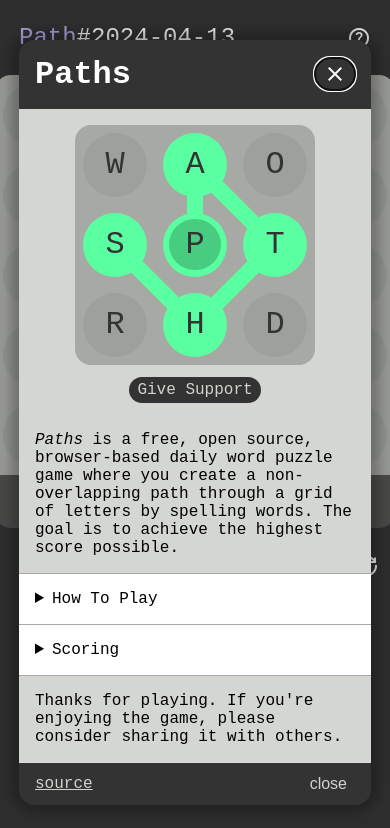
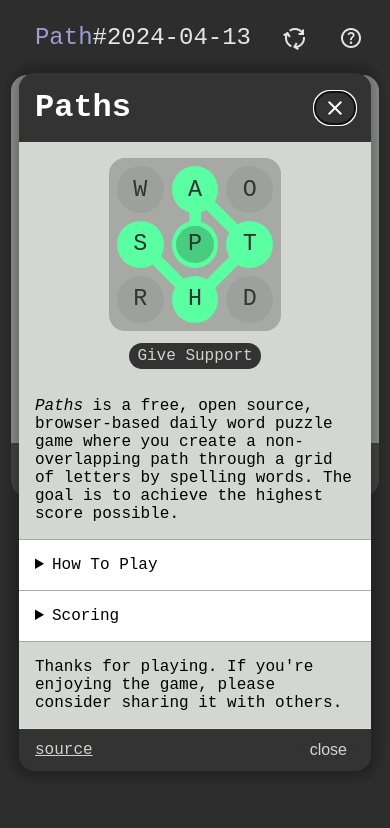
Before and after one commit to kflorence/paths, a website built with Parcel: page src/index.html in a window 390 px wide. Both pictures are taken after a click on the element "help". Built offline with nearby package versions, Linux system fonts and the light colour scheme.

Commit message:
Various fixes and updates
Better UI on small screens for 7x7 and 9x9 grids. Added numbers to words
spelled so it's clear what order they are listed in. Moved the "play
again" icon to the header.

```diff
--- a/src/components/cell.js
+++ b/src/components/cell.js
@@ -23,7 +23,12 @@ export class Cell {
     ])
 
     this.#$content.className = 'content'
-    this.#$element.append(this.#$content)
+
+    const $background = document.createElement('div')
+    $background.classList.add('background')
+    $background.append(this.#$content)
+
+    this.#$element.append($background)
 
     this.update()
   }
@@ -129,7 +134,7 @@ export class Cell {
 
   static FlagsByName = Object.fromEntries(Object.values(Cell.Flags).map((flag) => [flag.name, flag]))
 
-  static StickyFlags = Object.freeze([Cell.Flags.Active, Cell.Flags.Swapped])
+  static StickyFlags = Object.freeze([Cell.Flags.Swapped])
 
   static Name = 'cell'
 
--- a/src/components/game.js
+++ b/src/components/game.js
@@ -5,6 +5,7 @@ import 'tippy.js/dist/tippy.css'
 import { State } from './state'
 import { Word } from './word'
 import { writeToClipboard } from './util'
+import { Cell } from './cell'
 
 const $expand = document.getElementById('expand')
 const $footer = document.getElementById('footer')
@@ -39,7 +40,11 @@ export class Game {
     $path.href = `?${State.Params.Id}=${this.#grid.id}`
     $path.textContent = this.#grid.id
 
-    this.#state = new State('game', {}, [State.Params.Expand])
+    this.#state = new State(
+      'game',
+      {},
+      { params: { [State.Params.Expand]: new State.Param(State.Params.Expand) } }
+    )
 
     this.#eventListeners.add([
       { type: 'change', element: $includeState, handler: this.#onIncludeStateChange },
@@ -58,12 +63,13 @@ export class Game {
     this.#updateWidthSelector()
   }
 
-  getScore (words, statistics = this.#grid.getStatistics()) {
-    let score = words.reduce((points, word) => points + word.points, 0)
-    if (statistics.progress === 100) {
-      score += this.#grid.size
-    }
-    return score
+  getScore (words) {
+    const { length, points } = words.reduce(
+      (acc, word) => ({ length: acc.length + word.content.length, points: acc.points + word.points }),
+      { length: 0, points: 0 }
+    )
+    const size = this.#grid.size
+    return points + (length === size ? size : 0)
   }
 
   reset () {
@@ -79,11 +85,13 @@ export class Game {
     const url = new URL(State.url.toString())
     const words = this.#grid.getWords()
     const statistics = this.#grid.getStatistics()
-    const score = this.getScore(words, statistics)
+    const score = this.getScore(words)
 
-    url.searchParams.set(State.Params.Id, id)
     if (state.includeStateInShareUrl) {
       url.searchParams.set(State.Params.State, this.#grid.getState())
+    } else {
+      url.searchParams.set(State.Params.Id, id)
+      url.searchParams.set(State.Params.Width, width)
     }
 
     const content = `Paths #${id} (${size})\n` +
@@ -151,8 +159,8 @@ export class Game {
   }
 
   #updateSelection () {
-    const selection = this.#grid.getSelection()
-
+    const selection = this.#grid.getSelection().filter((cell) => !cell.getFlags().has(Cell.Flags.Swap))
+    console.log(selection)
     $selection.replaceChildren()
     $selection.classList.remove(Game.ClassNames.Valid)
 
@@ -227,7 +235,7 @@ export class Game {
     $words.replaceChildren(...words.map((word, index) => {
       const $word = document.createElement('span')
       $word.classList.add(Game.ClassNames.Word)
-      $word.textContent = word.content
+      $word.textContent = `${index + 1}. ${word.content}`
       const $points = document.createElement('span')
       $points.classList.add(Game.ClassNames.Points)
       $points.textContent = word.points
--- a/src/components/grid.js
+++ b/src/components/grid.js
@@ -26,27 +26,17 @@ export class Grid {
   #state
 
   constructor () {
-    const state = Grid.#State.fromParams()
+    const ephemeral = State.params.has(State.Params.State)
+    const state = ephemeral
+      ? Grid.#State.fromState(State.get(new State.Param(State.Params.State, true, true)))
+      : Grid.#State.fromParams()
 
     this.id = state.id
     this.width = state.width
     this.size = this.width * this.width
     this.#seed = state.getSeed()
     this.#rand = Grid.splitmix32(this.#seed)
-
-    this.#state = new State(
-      this.#seed,
-      state,
-      [new State.Param(this.#seed, State.Params.State, true, true)],
-      State.params.has(State.Params.State)
-    )
-
-    const seed = this.#getState().getSeed()
-    if (seed !== this.#seed) {
-      console.warn(`Ignoring shared state due to seed mismatch. Theirs: ${seed}. Ours: ${this.#seed}.`)
-      State.params.delete(this.#seed)
-      this.#state = new State(this.#seed, state)
-    }
+    this.#state = new State(this.#seed, state, ephemeral)
 
     $grid.dataset.width = this.width
 
@@ -142,6 +132,20 @@ export class Grid {
     this.#update(Grid.getIndexes(this.#cells))
   }
 
+  #activate (cell) {
+    cell.update((state) => state.copy({ flags: state.getFlags().add(Cell.Flags.Active) }))
+    this.#active = cell
+  }
+
+  #deactivate () {
+    if (!this.#active) {
+      return
+    }
+
+    this.#active.update((state) => state.copy({ flags: state.getFlags().remove(Cell.Flags.Active) }))
+    this.#active = undefined
+  }
+
   #deselect (selection) {
     selection.forEach((cell) => cell.reset())
     const detail = { selection: this.getSelection() }
@@ -158,10 +162,7 @@ export class Grid {
   }
 
   #onPointerUp () {
-    if (this.#active) {
-      this.#active.update((state) => state.copy({ flags: state.getFlags().remove(Cell.Flags.Active) }))
-      this.#active = undefined
-    }
+    this.#deactivate()
 
     if (!this.#selectionStart) {
       // User clicked outside the grid area. De-select anything that was selected.
@@ -191,8 +192,9 @@ export class Grid {
       return
     }
 
-    const flags = [Cell.Flags.Active]
-    this.#active = cell
+    const flags = []
+    this.#deactivate()
+    this.#activate(cell)
 
     // User is doing a multi-select if multiple onSelect events have been fired before pointerup resets selectionStart.
     const isMultiSelect = this.#selectionStart !== undefined
--- a/src/components/state.js
+++ b/src/components/state.js
@@ -9,10 +9,10 @@ export class State {
   #ephemeral
   #value
 
-  constructor (key, value, params = [], ephemeral = false) {
+  constructor (key, value, options = {}) {
     this.key = key
 
-    this.#ephemeral = ephemeral
+    this.#ephemeral = options.ephemeral === true
     this.#value = structuredClone(value)
 
     if (key !== undefined) {
@@ -27,12 +27,13 @@ export class State {
       }
     }
 
-    params.filter((param) => State.params.has(param.name)).forEach((param) => {
-      const raw = State.params.get(param.name)
-      const value = param.isEncoded ? State.decode(raw) : raw
-      console.debug(`Setting key '${param.key}' for URL param '${param.name}'.`, value)
-      this.set(param.key, param.isJson ? JSON.parse(value) : value)
-    })
+    const params = options.params ?? {}
+    for (const key in params) {
+      const value = State.get(params[key])
+      if (value !== undefined) {
+        this.set(key, value)
+      }
+    }
   }
 
   get (key) {
@@ -77,19 +78,27 @@ export class State {
     return base64encode(value)
   }
 
+  static get (param) {
+    if (!State.params.has(param.name)) {
+      return
+    }
+
+    const raw = State.params.get(param.name)
+    const value = param.isEncoded ? State.decode(raw) : raw
+    return param.isJson ? JSON.parse(value) : value
+  }
+
   static reload () {
     location.assign(State.url.search)
   }
 
   static Param = class {
-    key
     name
     isEncoded
     isJson
 
-    constructor (key, name, isEncoded, isJson) {
-      this.key = key
-      this.name = name ?? key
+    constructor (name, isEncoded, isJson) {
+      this.name = name
       this.isEncoded = isEncoded === true
       this.isJson = isJson === true
     }
--- a/src/index.html
+++ b/src/index.html
@@ -28,15 +28,33 @@
       <div class="container">
         <div class="center">
           <div class="example grid" data-width="3">
-            <div class="cell"><span class="content">w</span></div>
-            <div class="cell cell-direction-south-east cell-path cell-validated"><span class="content">a</span></div>
-            <div class="cell"><span class="content">o</span></div>
-            <div class="cell cell-last cell-path cell-validated"><span class="content">s</span></div>
-            <div class="cell cell-direction-north cell-first cell-path cell-validated"><span class="content">p</span></div>
-            <div class="cell cell-direction-south-west cell-path cell-validated"><span class="content">t</span></div>
-            <div class="cell"><span class="content">r</span></div>
-            <div class="cell cell-direction-north-west cell-path cell-validated"><span class="content">h</span></div>
-            <div class="cell"><span class="content">d</span></div>
+            <div class="cell">
+              <div class="background"><span class="content">w</span></div>
+            </div>
+            <div class="cell cell-direction-south-east cell-path cell-validated">
+              <div class="background"><span class="content">a</span></div>
+            </div>
+            <div class="cell">
+              <div class="background"><span class="content">o</span></div>
+            </div>
+            <div class="cell cell-last cell-path cell-validated">
+              <div class="background"><span class="content">s</span></div>
+            </div>
+            <div class="cell cell-direction-north cell-first cell-path cell-validated">
+              <div class="background"><span class="content">p</span></div>
+            </div>
+            <div class="cell cell-direction-south-west cell-path cell-validated">
+              <div class="background"><span class="content">t</span></div>
+            </div>
+            <div class="cell">
+              <div class="background"><span class="content">r</span></div>
+            </div>
+            <div class="cell cell-direction-north-west cell-path cell-validated">
+              <div class="background"><span class="content">h</span></div>
+            </div>
+            <div class="cell">
+              <div class="background"><span class="content">d</span></div>
+            </div>
           </div>
         </div>
       </div>
@@ -111,9 +129,15 @@
               </div>
               <div class="flex-right">
                 <div class="example grid" data-width="3">
-                  <div class="cell cell-direction-east cell-path cell-validated"><span class="content">b</span></div>
-                  <div class="cell cell-direction-east cell-path cell-swapped cell-validated"><span class="content">e</span></div>
-                  <div class="cell cell-last cell-path cell-validated"><span class="content">e</span></div>
+                  <div class="cell cell-direction-east cell-path cell-validated">
+                    <div class="background"><span class="content">b</span></div>
+                  </div>
+                  <div class="cell cell-direction-east cell-path cell-swapped cell-validated">
+                    <div class="background"><span class="content">e</span></div>
+                  </div>
+                  <div class="cell cell-last cell-path cell-validated">
+                    <div class="background"><span class="content">e</span></div>
+                  </div>
                 </div>
               </div>
             </div>
@@ -130,12 +154,24 @@
               </div>
               <div class="flex-right">
                 <div class="example grid" data-width="3">
-                  <div class="cell cell-direction-south cell-first cell-path cell-validated"><span class="content">p</span></div>
-                  <div class="cell cell-direction-east cell-path cell-validated"><span class="content">o</span></div>
-                  <div class="cell cell-direction-south-west cell-path cell-validated"><span class="content">p</span></div>
-                  <div class="cell cell-direction-north-east cell-path cell-validated"><span class="content">e</span></div>
-                  <div class="cell cell-direction-east cell-path cell-validated"><span class="content">l</span></div>
-                  <div class="cell cell-last cell-path cell-validated"><span class="content">e</span></div>
+                  <div class="cell cell-direction-south cell-first cell-path cell-validated">
+                    <div class="background"><span class="content">p</span></div>
+                  </div>
+                  <div class="cell cell-direction-east cell-path cell-validated">
+                    <div class="background"><span class="content">o</span></div>
+                  </div>
+                  <div class="cell cell-direction-south-west cell-path cell-validated">
+                    <div class="background"><span class="content">p</span></div>
+                  </div>
+                  <div class="cell cell-direction-north-east cell-path cell-validated">
+                    <div class="background"><span class="content">e</span></div>
+                  </div>
+                  <div class="cell cell-direction-east cell-path cell-validated">
+                    <div class="background"><span class="content">l</span></div>
+                  </div>
+                  <div class="cell cell-last cell-path cell-validated">
+                    <div class="background"><span class="content">e</span></div>
+                  </div>
                 </div>
               </div>
             </div>
@@ -164,6 +200,7 @@
       </div>
       <div class="flex-right">
         <ul class="menu">
+          <li><a class="material-symbols-outlined" id="new" title="Play Again">cycle</a></li>
           <li><span class="material-symbols-outlined" id="help" title="Help">help</span></li>
         </ul>
       </div>
@@ -182,7 +219,6 @@
           <ul class="menu">
             <li><span class="material-symbols-outlined" id="share" title="Share">share</span></li>
             <li><span class="material-symbols-outlined" id="reset" title="Reset">device_reset</span></li>
-            <li><a class="material-symbols-outlined" id="new" title="Play Again">cycle</a></li>
           </ul>
         </div>
       </div>
--- a/src/styles.css
+++ b/src/styles.css
@@ -6,6 +6,7 @@ body {
   color: white;
   font-family: 'Noto Sons Mono', monospace;
   margin: 0;
+  overflow-x: hidden;
   padding: 0;
 }
 
@@ -182,7 +183,6 @@ p.center {
 
 #container header {
   color: white;
-  font-size: 24px;
 }
 
 #container header a {
@@ -192,6 +192,7 @@ p.center {
 
 #container header .flex-left {
   flex: content;
+  font-size: 24px;
 }
 
 #container footer {
@@ -412,15 +413,20 @@ p.center {
 
 .flex-right {
   justify-content: flex-end;
+  margin-left: 1em;
 }
 
 .grid {
+  align-items: center;
+  aspect-ratio: 1;
   background-color: #A7A9A4;
   border-radius: 16px 16px 0 0;
   cursor: pointer;
   display: grid;
-  font-size: 2em;
+  gap: clamp(8px, 2vw, 16px);
+  justify-items: center;
   margin: auto;
+  padding: clamp(8px, 2vw, 16px);
   position: relative;
   touch-action: none;
   user-select: none;
@@ -429,7 +435,19 @@ p.center {
   z-index: 0;
 }
 
+.grid .cell {
+  align-items: center;
+  aspect-ratio: 1;
+  box-sizing: border-box;
+  color: #333;
+  display: flex;
+  justify-content: center;
+  position: relative;
+  width: clamp(32px, 12vw, 64px);
+}
+
 .grid.example {
+  aspect-ratio: auto;
   border-radius: 16px;
 }
 
@@ -449,28 +467,33 @@ p.center {
   grid-template-columns: repeat(9, 1fr);
 }
 
-.grid .cell {
+.grid[data-width="9"] .cell {
+  width: clamp(32px, 9vw, 64px);
+}
+
+.grid .cell .background {
   align-items: center;
-  aspect-ratio: 1;
   background-color: #9da19c;
   border-radius: 50%;
-  box-sizing: border-box;
-  color: #333;
   display: flex;
+  height: 100%;
   justify-content: center;
-  margin: clamp(8px, 2vw, 16px);
-  position: relative;
-  text-transform: uppercase;
-  width: 64px;
+  width: 100%
 }
 
 .grid .cell .content {
   align-items: center;
   border-radius: 50%;
   display: flex;
+  font-size: clamp(1em, 6vw, 2em);
+  height: 80%;
   justify-content: center;
-  height: 80%;
+  text-transform: uppercase;
   width: 80%;
+}
+
+.grid .cell-active .content {
+  background-color: rgba(0, 0, 0, 0.1);
 }
 
 .grid .cell-first .content {
@@ -479,7 +502,6 @@ p.center {
 
 /* path is pointing east by default */
 .grid .cell-path:not(.cell-last)::after {
-  background-color: inherit;
   box-sizing: border-box;
   content: '';
   height: 25%;
@@ -492,7 +514,7 @@ p.center {
 }
 
 .grid .cell-path.cell-word-end::after {
-  opacity: 0.5;
+  opacity: 0.25;
 }
 
 .grid .cell-path.cell-direction-north::after {
@@ -527,31 +549,31 @@ p.center {
   transform: rotate(-180deg);
 }
 
-.grid .cell-selected {
+.grid .cell-selected::after,
+.grid .cell-selected .background {
   background-color: #FDFFF7;
-  color: black;
 }
 
-.grid .cell-swap,
-.grid .cell-swapped {
+.grid .cell-swap::after,
+.grid .cell-swap .background,
+.grid .cell-swapped::after,
+.grid .cell-swapped .background {
   background-color: #B4ADEA;
-  color: black;
 }
 
-.grid .cell-swapped.cell-selected {
+.grid .cell-swapped.cell-selected::after,
+.grid .cell-swapped.cell-selected .background {
   background-color: color-mix(in oklab, #B4ADEA, #FDFFF7)
 }
 
-.grid .cell-swapped.cell-validated {
+.grid .cell-swapped.cell-validated::after,
+.grid .cell-swapped.cell-validated .background {
   background-color: color-mix(in oklab, #B4ADEA, #59FFA0)
 }
 
-.grid .cell-validated {
+.grid .cell-validated::after,
+.grid .cell-validated .background {
   background-color: #59FFA0;
-}
-
-.grid .cell-word-end::before {
-  opacity: 0.5;
 }
 
 /* https://developers.google.com/fonts/docs/material_icons */
```
